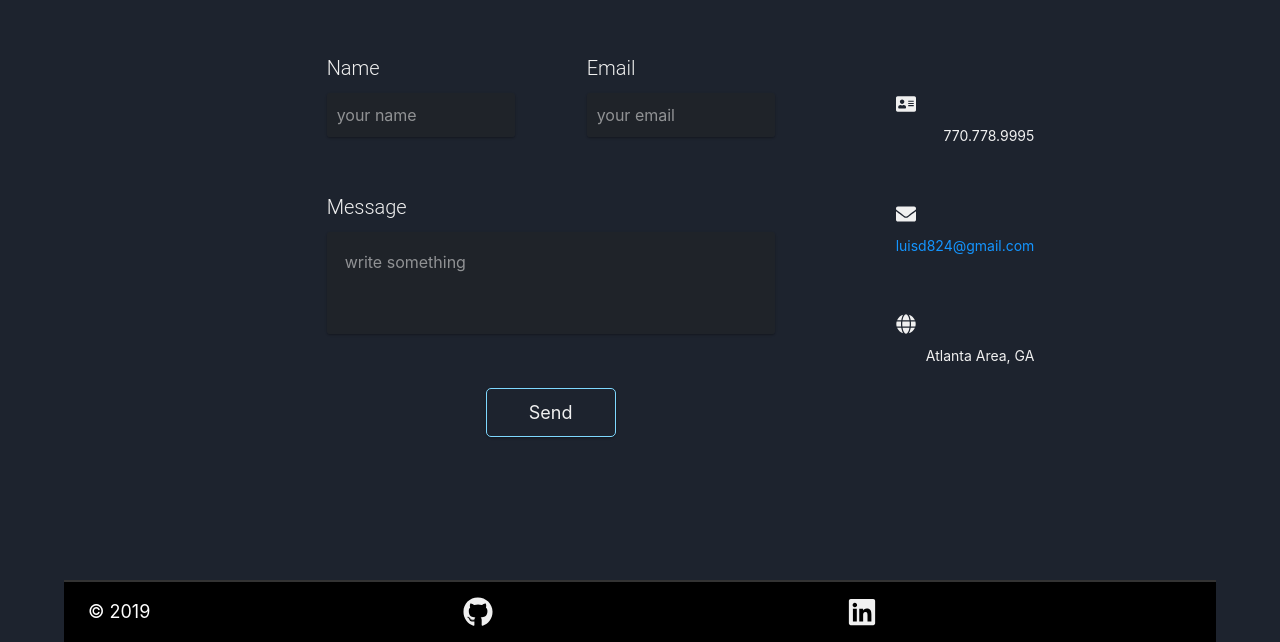
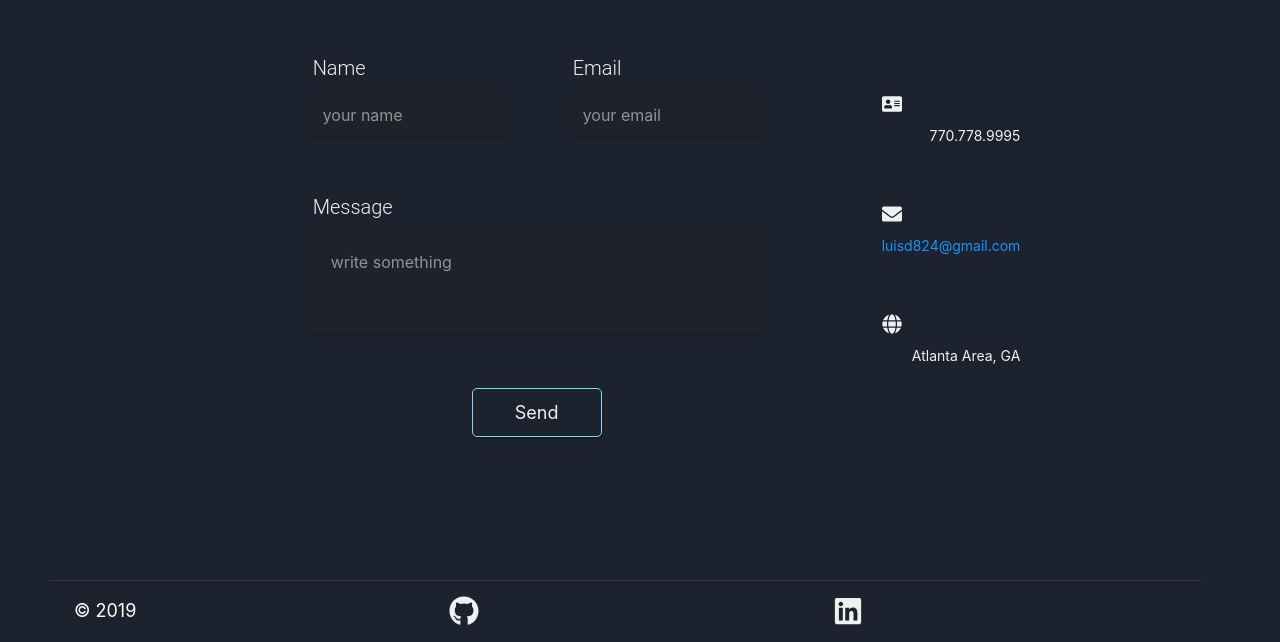
Before and after one commit to onHawk/Portfolio, a Gatsby site in the folder Luis-site/: page / in a window 1280 px wide. Shown: the part 3934-4576 px from the top of the page. Built offline with nearby package versions, Linux system fonts and the light colour scheme; Gatsby itself is replaced by a stand-in of ours.

Commit message:
fix site width

```diff
--- a/Luis-site/src/components/layout.js
+++ b/Luis-site/src/components/layout.js
@@ -28,7 +28,7 @@ const Layout = ({ children }) => (
         <div
           style={{
             width: '90%',
-            margin: '0 auto',
+            margin: '0 50px',
           }}
         >
           {children}
--- a/Luis-site/src/sass/main.scss
+++ b/Luis-site/src/sass/main.scss
@@ -99,14 +99,14 @@
   display: flex;
   flex-flow: column;
   text-align: center;
-  border-top: 2px solid #333333;
+  border-top: 0.5px solid #333333;
 
   &-links {
     height: inherit;
     display: flex;
     align-items: center;
     color: #f0f0f0;
-    background-color: #000000;
+    // background-color: #000000;
     a {
       color: #f0f0f0;
       &:hover {
```
